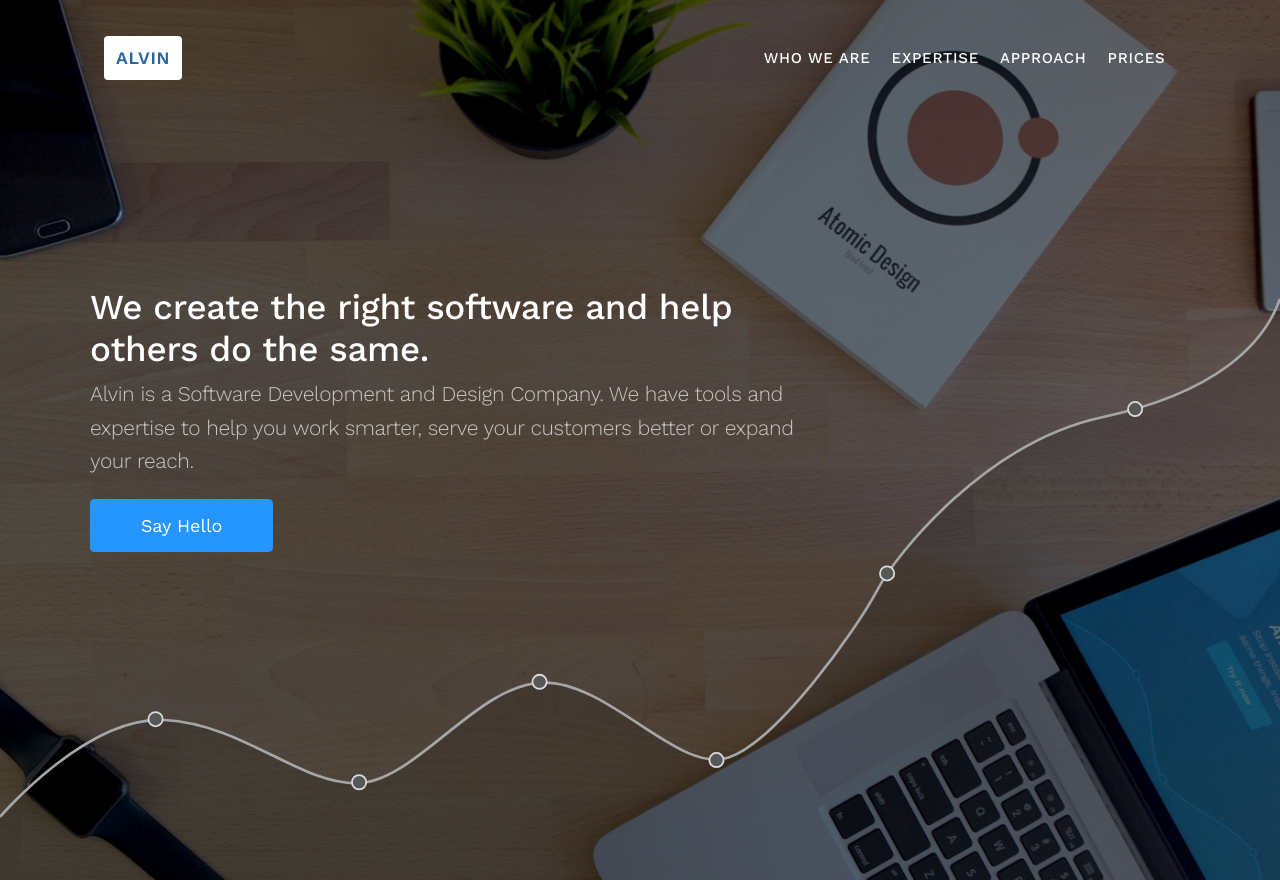
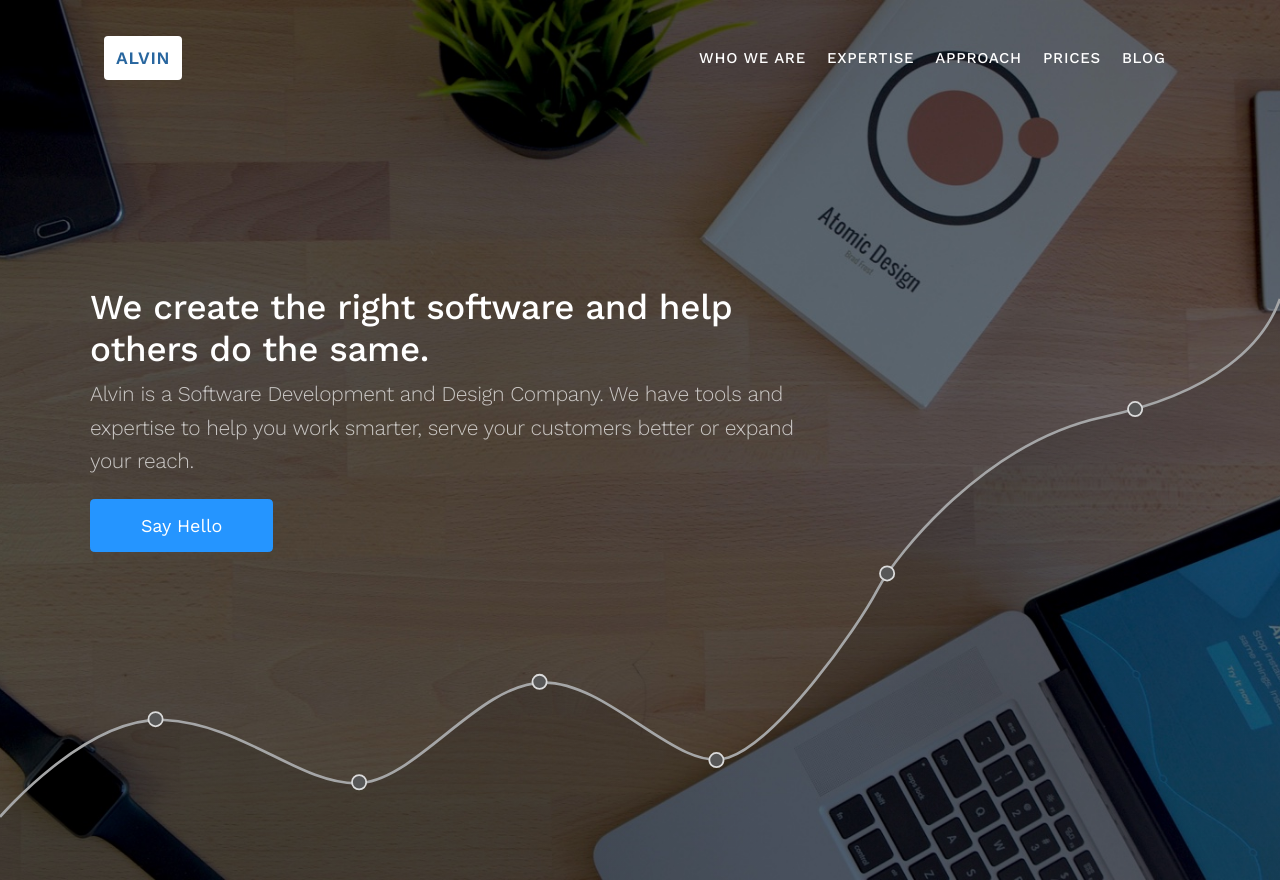
Before and after one commit to alvinagency/alvin-landing, a plain HTML site: page index.html in a window 1280 px wide. Shown: the top 880 px of the page. Drawn offline with nearby package versions, Linux system fonts and the light colour scheme.

Commit message:
Added blog link

```diff
--- a/index.html
+++ b/index.html
@@ -46,6 +46,9 @@
           </li>
           <li class="nav-item px-1 ">
             <a class="nav-link" data-scroll href="#section4">prices</a>
+          </li>
+          <li class="nav-item px-1 ">
+            <a class="nav-link" data-scroll href="https://medium.com/alvinsoftware" target="_blank">BLOG</a>
           </li>
         </ul>
       </div>
```
